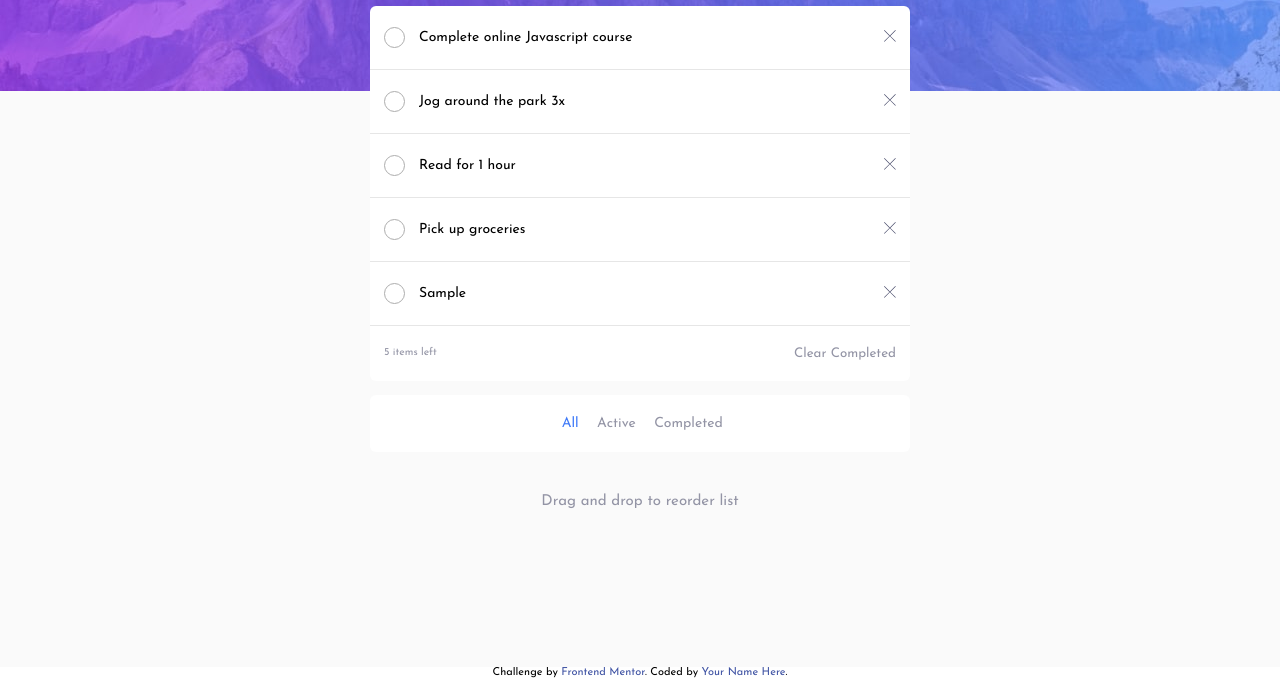
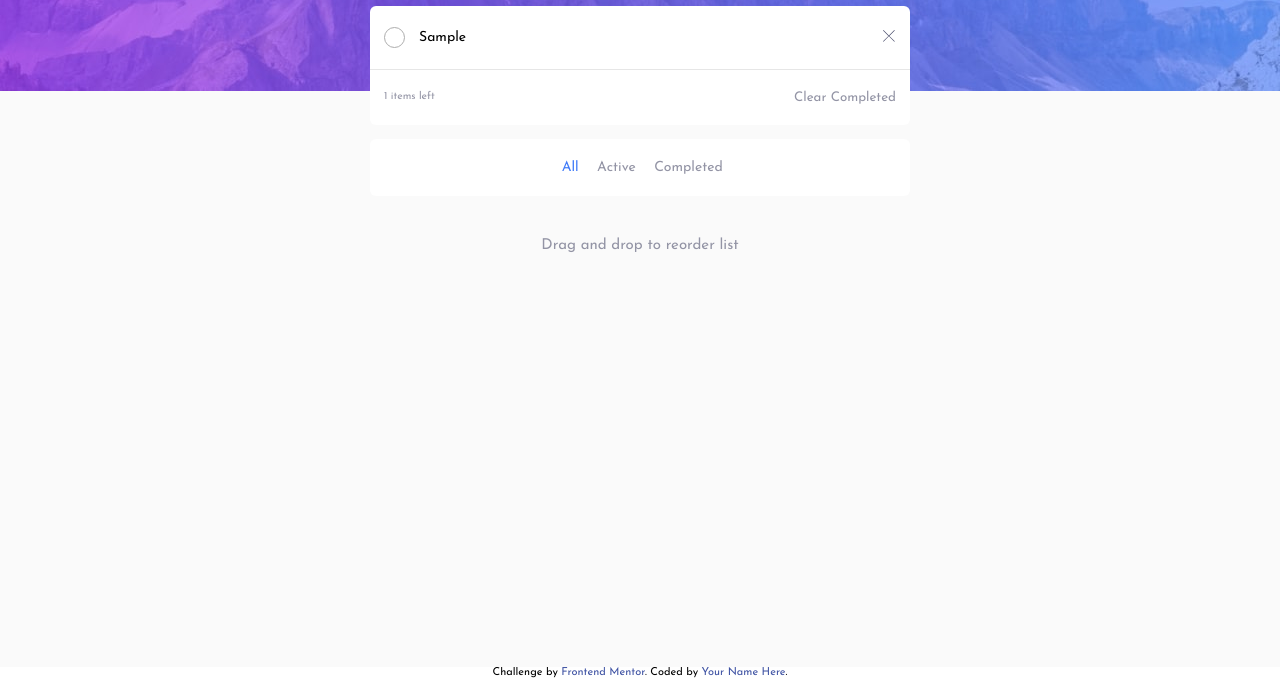
Before and after one commit to hello-chloe-seoyeong/pj_todo, a plain HTML site: page index.html in a window 1280 px wide. Both pictures are taken after typing "Sample" into the empty fields and a click on the button "Add". Shown: the part 209-887 px from the top of the page. Drawn offline with Linux system fonts and the light colour scheme.

Commit message:
Added functions

```diff
--- a/index.html
+++ b/index.html
@@ -47,10 +47,10 @@
           </form>
           <div class="todo__list">
             <ul>
-              <li>
+              <!-- <li>
                 <input type="checkbox" name="todo" id="todo1" />
                 <label for="todo1">Complete online Javascript course</label>
-                <button class="btn-delete">
+                <button class="btn-delete-todo">
                   <i></i>
                   <span class="a11y-hidden">delete</span>
                 </button>
@@ -58,7 +58,7 @@
               <li>
                 <input type="checkbox" name="todo" id="todo2" />
                 <label for="todo2">Jog around the park 3x</label>
-                <button class="btn-delete">
+                <button class="btn-delete-todo">
                   <i></i>
                   <span class="a11y-hidden">delete</span>
                 </button>
@@ -66,7 +66,7 @@
               <li>
                 <input type="checkbox" name="todo" id="todo3" />
                 <label for="todo3">Read for 1 hour</label>
-                <button class="btn-delete">
+                <button class="btn-delete-todo">
                   <i></i>
                   <span class="a11y-hidden">delete</span>
                 </button>
@@ -74,15 +74,15 @@
               <li>
                 <input type="checkbox" name="todo" id="todo4" />
                 <label for="todo4">Pick up groceries</label>
-                <button class="btn-delete">
+                <button class="btn-delete-todo">
                   <i></i>
                   <span class="a11y-hidden">delete</span>
                 </button>
-              </li>
+              </li> -->
             </ul>
             <div class="todo__footer">
               <p class="todo__count">
-                <span class="todo__count__num">2</span>
+                <span class="todo__count__num"></span>
                 <span>items left</span>
               </p>
               <button class="btn-clear-complete">Clear Completed</button>
--- a/js/app.js
+++ b/js/app.js
@@ -6,32 +6,95 @@ const todoLists = document.querySelector(".todo__list ul");
 const todoInput = document.querySelector("#todo__input");
 const todoSubmit = document.querySelector(".btn-add-todo");
 
+const TODO_LOCALSTORAGE_KEY = "todos";
+
 let todos = [];
-
-function countingTodoLists() {
-  // todoListsCount.innerHTML = todoLists.length;
-  todoListsCount.innerHTML = todoLists.children.length;
-}
 
 function handleMode(event) {
   container.classList.toggle("dark");
 }
 
+function getLocalTodo() {
+  const localTodo = localStorage.getItem(TODO_LOCALSTORAGE_KEY);
+  const todoObj = JSON.parse(localTodo);
+
+  return todoObj;
+}
+
+function countingTodoLists() {
+  // const todoObj = getLocalTodo();
+  let todoCount = 0;
+  todos.forEach(todo => {
+    if (todo.completed === false) {
+      todoCount = todoCount + 1;
+    }
+  })
+
+  todoListsCount.innerHTML = todoCount;
+}
+
+function saveTodos() {
+  localStorage.setItem(TODO_LOCALSTORAGE_KEY, JSON.stringify(todos));
+  countingTodoLists();
+}
+
+function deleteTodo(event) {
+  const current = event.currentTarget;
+  const targetLi = current.parentElement;
+  targetLi.remove();
+  todos = todos.filter((todo) => todo.id !== parseInt(targetLi.id));
+  saveTodos(todos);
+}
+
+function handleTodoCheck(event) {
+  const todoID = event.target.id - 1;
+  todos.forEach(todo => {
+    if(todo.id === todoID) {
+      if(todo.completed === true) {
+        todo.completed = false;
+      } else {
+        todo.completed = true;
+      }
+    }
+  })
+  saveTodos();
+}
+
 function paintTodo(todoObj) {
   const li = document.createElement("li");
-  const todoId = todoObj.id;
+  li.id = todoObj.id;
+  const todoId = todoObj.id + 1;
   const todoText = todoObj.text;
-  li.innerHTML = `
-    <input type="checkbox" name="todo" id=${todoId} />
-    <label for=${todoId}>${todoText}</label>
-    <button class="btn-delete">
+  // li.innerHTML = `
+  //   <input type="checkbox" name="todo" id=${todoId} />
+  //   <label for=${todoId}>${todoText}</label>
+  // `;
+
+  const button = document.createElement("button");
+  const todoCheck = document.createElement("input");
+  const todoLabel = document.createElement("label");
+  todoCheck.setAttribute("type", "checkbox");
+  todoCheck.name = "todo";
+  todoCheck.id = todoId;
+  todoLabel.setAttribute("for", todoId);
+  todoLabel.innerText = todoText;
+
+  button.classList.add("btn-delete-todo");
+  button.innerHTML = `
       <i></i>
       <span class="a11y-hidden">delete</span>
-    </button>
   `;
+
+  button.addEventListener("click", deleteTodo);
+  todoCheck.addEventListener("change", handleTodoCheck);
+
+  li.append(todoCheck);
+  li.append(todoLabel);
+  li.append(button);
+
   todoLists.append(li);
-  countingTodoLists();
 }
+
 
 function handleSubmit(event) {
   event.preventDefault();
@@ -39,13 +102,23 @@ function handleSubmit(event) {
   todoInput.value = "";
   const newTodoObj = {
     text: newTodo,
-    id: Date.now()
+    id: Date.now(),
+    completed: false
   }
   todos.push(newTodoObj);
   paintTodo(newTodoObj);
+  saveTodos();
 }
-
-countingTodoLists();
 
 modeChange.addEventListener("click", handleMode);
 todoForm.addEventListener("submit", handleSubmit);
+
+const savedTodoLists = getLocalTodo();
+
+if(savedTodoLists) {
+  // const parsedTodoList = JSON.parse(savedTodoLists);
+  todos = savedTodoLists;
+
+  todos.forEach(paintTodo);
+  countingTodoLists();
+}
--- a/scss/partials/_main.scss
+++ b/scss/partials/_main.scss
@@ -77,7 +77,11 @@
         padding: 0 1rem;
         font-size: 1rem;
       }
-      .btn-delete {
+      .btn-delete-todo {
+        display: block;
+        width: 15px;
+        height: 15px;
+
         i {
           display: inline-block;
           width: 12px;
```
Also changed, not shown: css/styles.css, 1 other file.
